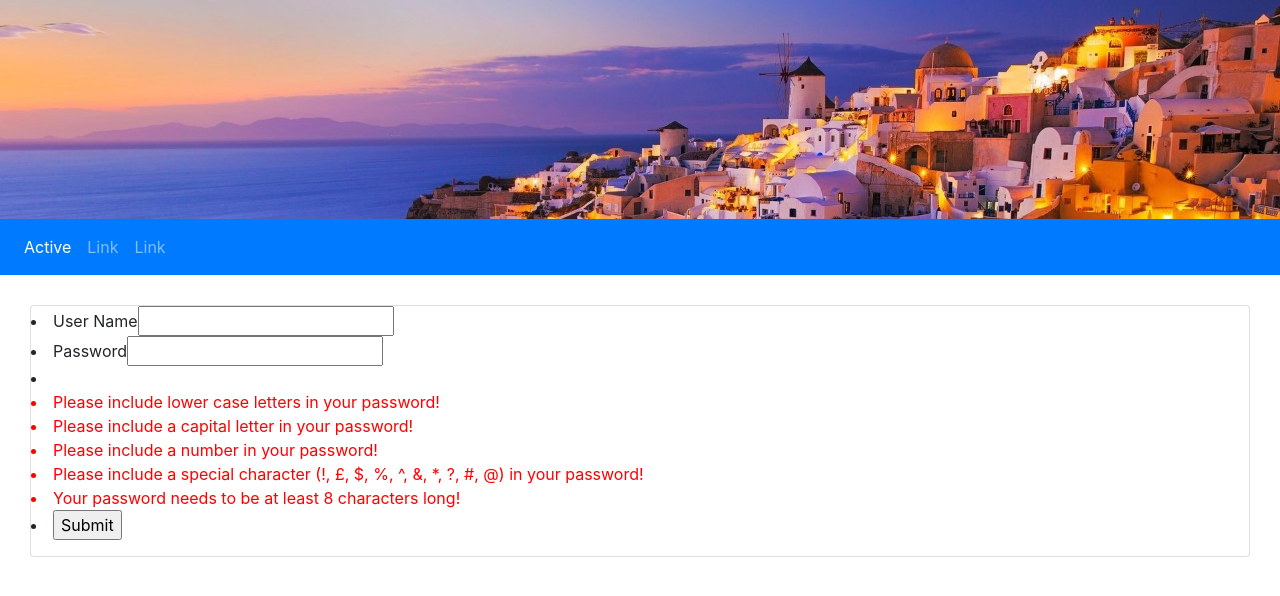
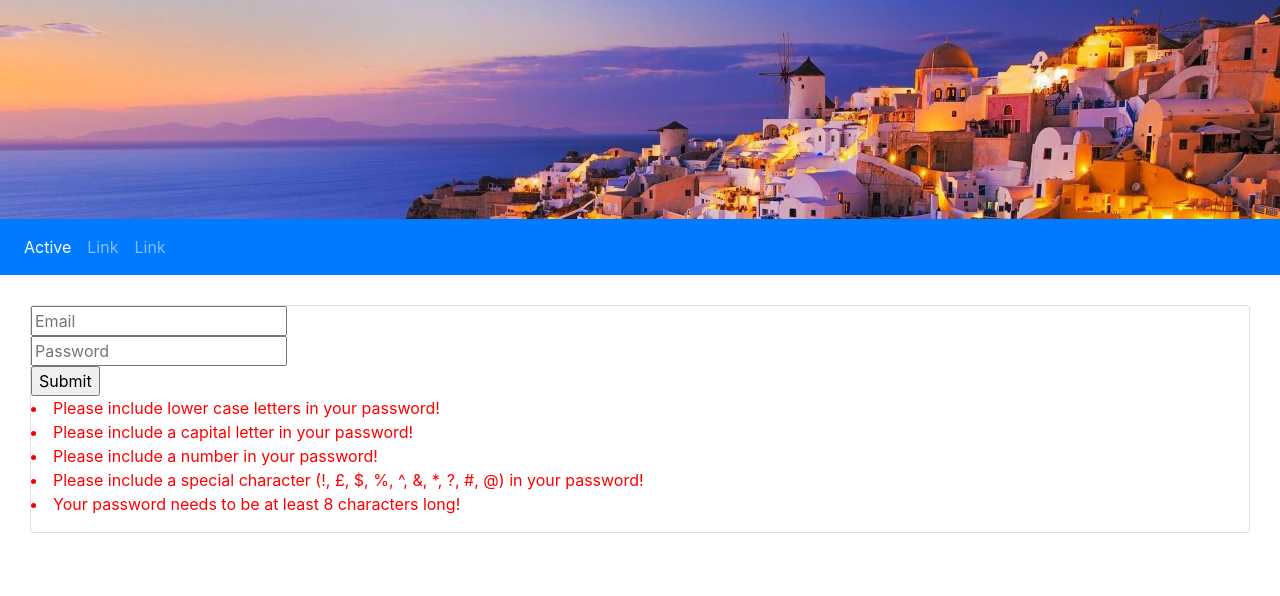
Before and after one commit to NickyPot/Discover-Greece, a PHP site: page /View/login-form.php in a window 1280 px wide. Shown: the top 596 px of the page. Run offline with PHP 8.4, Linux system fonts and the light colour scheme; some libraries are stand-ins or nearby versions.

Commit message:
got rid of <li>

```diff
--- a/Discover-Greece/View/login-form.php
+++ b/Discover-Greece/View/login-form.php
@@ -44,10 +44,11 @@
 
 
 		<form name ="loginForm" action="../Controller/login.php" method="post" onsubmit = "return loginValidation()">
-			<li>User Name<input type="text" name="username" id="username" /></li>
-			<li>Password<input type="password" name="password" id="password" pattern="(?=.*\d)(?=.*[a-z])(?=.*[A-Z])(?=.*[!£$%^&*?#@]).{8,}"/></li>
-			<li id="isChecked"></li>
+			<input type="text" name="username" placeholder="Email" id="username"><br>
+			<input type="password" name="password" id="password" placeholder="Password" pattern="(?=.*\d)(?=.*[a-z])(?=.*[A-Z])(?=.*[!£$%^&*?#@]).{8,}"><br>
+
 			<div class="g-recaptcha" id="reCaptcha" data-sitekey="6LcOKMAUAAAAAOPE6jQqGjjRQOzbH3jMrxA9CGAT"></div>
+			<input type="submit">
 			<div id="passwordVer">
 				<li id="small" class="invalid">Please include lower case letters in your password!</li>
 				<li id="capital" class="invalid">Please include a capital letter in your password!</li>
@@ -56,7 +57,7 @@
 				<li id="length" class="invalid">Your password needs to be at least 8 characters long!</li>
 			</div>
 
-			<li><input type="submit"></li>
+
 		</form>
 
 </div>
```
